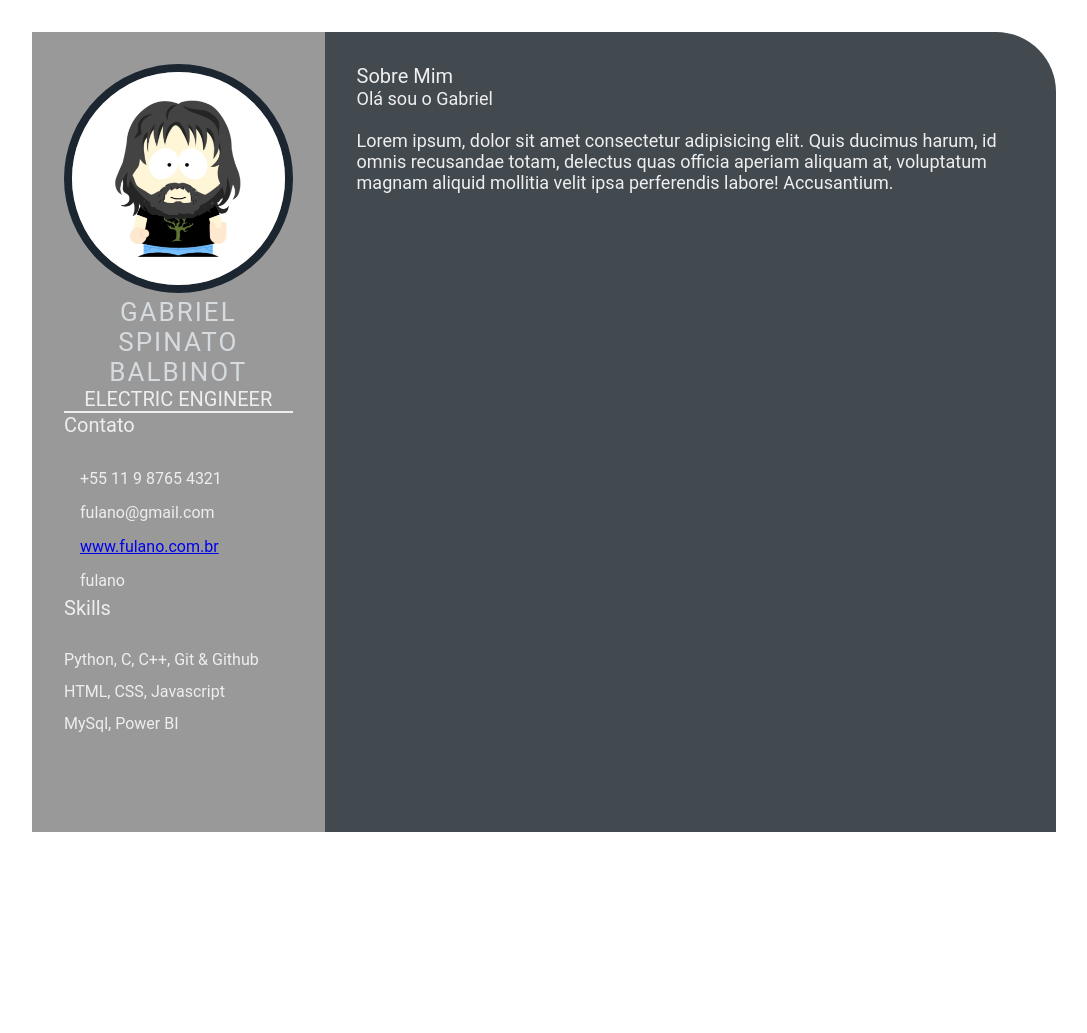
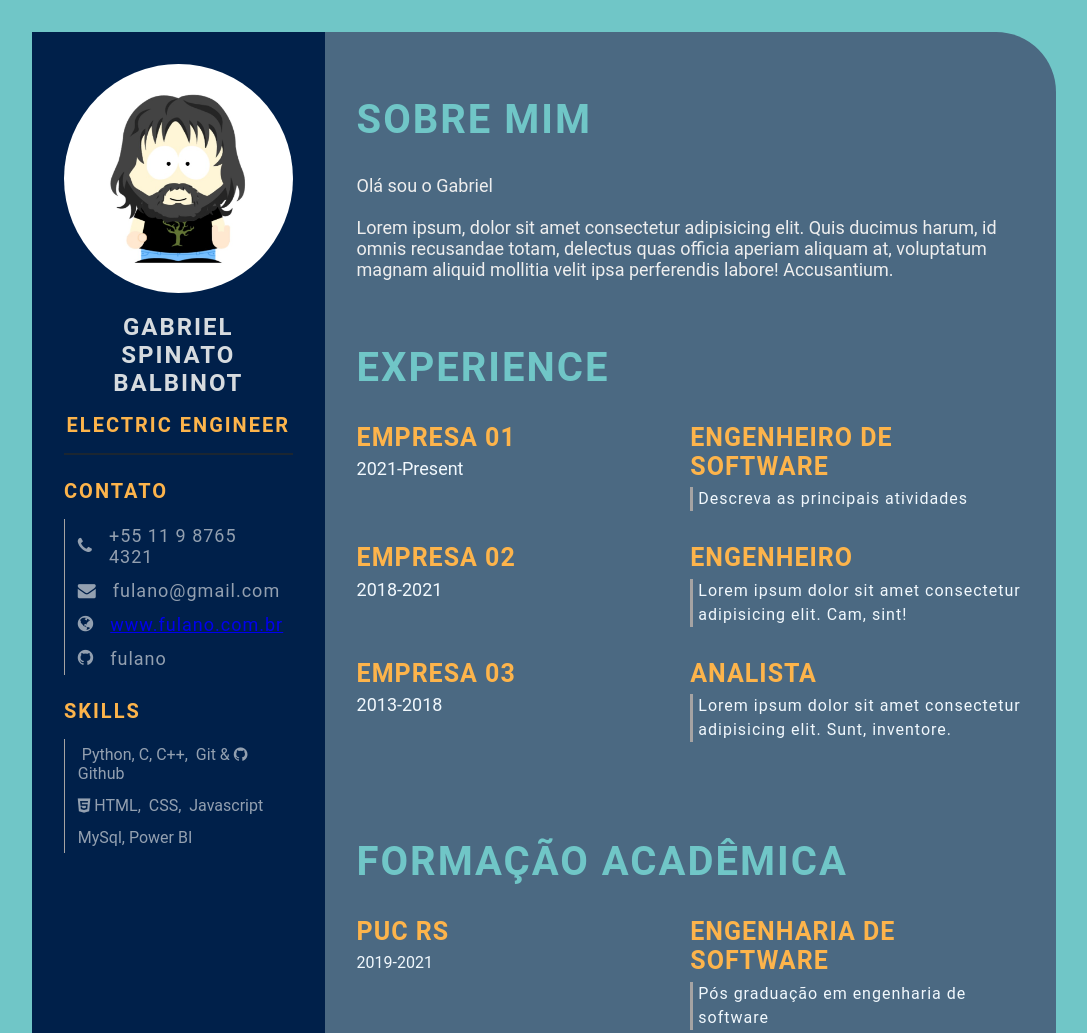
Before and after one commit to gabo-sb/ebac-jornadadev.github.io, a plain HTML site: page index.html in a window 1280 px wide. Shown: the top 1033 px of the page, without its empty margins (96-1183 px from the left). Before the commit the page ends 864 px from the top, so only its background shows below. Drawn offline with Linux system fonts and the light colour scheme.

Commit message:
Feature: Include Education part and CSS improvement

```diff
--- a/index.html
+++ b/index.html
@@ -7,6 +7,7 @@
     <meta name="viewport" content="width=device-width, initial-scale=1.0">
     <title>Gabriel CV</title>
 
+    <link rel="stylesheet" href="https://cdnjs.cloudflare.com/ajax/libs/font-awesome/4.7.0/css/font-awesome.min.css">
     <link rel="stylesheet" href="style.css">
 </head>
 
@@ -24,8 +25,8 @@
                     <p class="left-title">Contato</p>
                     <ul>
                         <li><i class="fa fa-phone"></i>+55 11 9 8765 4321</li>
-                        <li><i class="fa fa-envelop"></i>fulano@gmail.com</li>
-                        <li><i class="fa fa-globe"></i><a href="www.fulano.com.br">www.fulano.com.br</a></li>
+                        <li><i class="fa fa-envelope"></i>fulano@gmail.com</li>
+                        <li><i class="fa fa-globe"></i><a href="#">www.fulano.com.br</a></li>
                         <li><i class="fa fa-github"></i>fulano</li>
                     </ul>
                 </div>
@@ -33,10 +34,12 @@
                     <p class="left-title">Skills</p>
                     <ul>
                         <li>
-                            <p>Python, C, C++, Git & Github</p>
+                            <p><i class="fa-brands fa-python"></i> Python, C, C++, <i class="fa-brands fa-git-alt"></i>
+                                Git & <i class="fa-brands fa-github"></i> Github</p>
                         </li>
                         <li>
-                            <p>HTML, CSS, Javascript</p>
+                            <p><i class="fa-brands fa-html5"></i> HTML, <i class="fa-brands fa-css3-alt"></i> CSS, <i
+                                    class="fa-brands fa-js"></i> Javascript</p>
                         </li>
                         <li>
                             <p>MySql, Power BI</p>
@@ -59,6 +62,75 @@
 
                     </p>
                 </section>
+
+                <section class="experience gap">
+                    <div class="right-title">Experience</div>
+                    <div class="experience-contents">
+                        <div class="exp-left">
+                            <p class="exp-company-name">Empresa 01</p>
+                            <p class="exp-time-period">2021-Present</p>
+
+                        </div>
+                        <div class="exp-right">
+                            <p class="exp-position">Engenheiro de Software</p>
+                            <p class="exp-desc">Descreva as principais atividades </p>
+                        </div>
+                    </div>
+                    <div class="experience-contents">
+                        <div class="exp-left">
+                            <p class="exp-company-name">Empresa 02</p>
+                            <p class="exp-time-period">2018-2021</p>
+
+                        </div>
+                        <div class="exp-right">
+                            <p class="exp-position">Engenheiro</p>
+                            <p class="exp-desc">Lorem ipsum dolor sit amet consectetur adipisicing elit. Cam, sint!
+                            </p>
+                        </div>
+                    </div>
+                    <div class="experience-contents">
+                        <div class="exp-left">
+                            <p class="exp-company-name">Empresa 03</p>
+                            <p class="exp-time-period">2013-2018</p>
+
+                        </div>
+                        <div class="exp-right">
+                            <p class="exp-position">Analista</p>
+                            <p class="exp-desc">Lorem ipsum dolor sit amet consectetur adipisicing elit. Sunt,
+                                inventore.
+                            </p>
+                        </div>
+                    </div>
+                </section>
+                <!-- formação acadêmica-->
+                <section class="education gap">
+                    <div class="right-title">Formação Acadêmica</div>
+                    <div class="education-contents">
+                        <div class="education-left">
+                            <p class="education-school-name">PUC RS</p>
+                            <p class="educationp-time-period">2019-2021</p>
+                        </div>
+                        <div class="education-right">
+                            <p class="education-subject">Engenharia de Software</p>
+                            <p class="education-desc">
+                                Pós graduação em engenharia de software
+                            </p>
+                        </div>
+                    </div>
+                    <div class="education-contents">
+                        <div class="education-left">
+                            <p class="education-school-name">UPF</p>
+                            <p class="educationp-time-period">2010-2015</p>
+                        </div>
+                        <div class="education-right">
+                            <p class="education-subject">Engenharia Elétrica</p>
+                            <p class="education-desc">
+                                Graduação em Engenharia
+                            </p>
+                        </div>
+                    </div>
+                </section>
+                <!-- fim formação acadêmica-->
             </div>
         </section>
     </main>
--- a/style.css
+++ b/style.css
@@ -4,6 +4,20 @@
   box-sizing: border-box;
   list-style: none;
   font-family: 'Roboto', sans-serif;
+}
+
+body {
+  background-color: #70c6c7;
+}
+
+.fa,
+.fa-brands {
+  display: inline-block;
+  font: normal normal normal 14px/1 FontAwesome;
+  font-size: inherit;
+  text-rendering: auto;
+  -webkit-font-smoothing: antialiased;
+  -moz-osx-font-smoothing: grayscale;
 }
 
 .resume-contents {
@@ -17,13 +31,14 @@
 .left-section {
   grid-column: span 2;
   height: 100%;
-  background-color: #999999;
+  background-color: #00204a;
+  border-radius: 0px 0px 0px 60px;
 }
 
 .right-section {
   grid-column: span 5;
   height: 100%;
-  background-color: #424a50;
+  background-color: #4b6982;
   border-radius: 0px 60px 0px 0px;
 }
 
@@ -33,59 +48,82 @@
 
 .profile {
   width: 100%;
-  border-bottom: 2px solid #eeeeee;
+  border-bottom: 2px solid #1b2631;
 }
 
 .profile .profile-image {
   width: 100%;
   border-radius: 100%;
-  border: 8px solid #1b2631;
 }
 
 .name {
   color: #d6dbdf;
-  font-size: 26px;
+  font-size: 1.5rem;
   letter-spacing: 2px;
   text-transform: uppercase;
   text-align: center;
+  font-weight: bold;
+  padding: 1rem 0;
 }
 
 .profession {
-  color: #eeeeee;
+  color: #fdb44b;
   font-size: 20px;
   text-transform: uppercase;
   text-align: center;
+  letter-spacing: 2px;
+  font-weight: bold;
+  padding-bottom: 1rem;
 }
 
 /* .contact-info { border-bottom: 2px solid #1B2631; } */
 .left-title {
-  color: #eeeeee;
+  color: #fdb44b;
   font-size: 20px;
+  letter-spacing: 2px;
+  text-transform: uppercase;
+  font-weight: bold;
+  display: flex;
+  align-items: cente;
+}
+
+.contact-info {
+  padding-top: 1.5rem;
 }
 
 .contact-info ul {
-  padding-top: 1.5rem;
+  margin-top: 1rem;
+  border-left: 1.5px solid #a5a3a3;
 }
 
 .contact-info ul li,
 .references ul li {
-  padding: 0.4rem 0;
-  color: #eeeeee;
+  padding: 0.4rem 0.8rem;
+  /* color: #eeeeee; */
+  display: flex;
+  align-items: center;
+  color: #d6dbdfaf;
+  letter-spacing: 1px;
+  font-size: 18px;
 }
 
 .contact-info ul li i,
 .references ul li i {
   padding-right: 1rem;
   font-size: 18px;
-  color: #eeeeee;
+  color: #d6dbdfaf;
 }
 
-.skills ul {
+.skills {
   padding-top: 1.5rem;
 }
+.skills ul {
+  margin-top: 1rem;
+  border-left: 1.5px solid #a5a3a3;
+}
 .skills ul li p {
-  padding: 0.4rem 0;
-  color: #eeeeee;
+  padding: 0.4rem 0.8rem;
+  color: #d6dbdfaf;
 }
 
 .right-section-contents {
@@ -94,7 +132,16 @@
 
 .right-title {
   color: #eeeeee;
-  font-size: 20px;
+  /* border-bottom: 2px solid #eeeeee; */
+  color: #70c6c7;
+  font-size: 40px;
+  letter-spacing: 2px;
+  text-transform: uppercase;
+  font-weight: bold;
+  display: flex;
+  align-items: center;
+  padding: 2rem 0;
+  position: relative;
 }
 
 .gap {
@@ -104,3 +151,50 @@
   font-size: 18px;
   color: #eeeeee;
 }
+
+.experience-contents,
+.education-contents,
+.awards-contents {
+  display: grid;
+  grid-template-columns: repeat(2, 1fr);
+  padding-bottom: 2rem;
+  color: #f1f8fd;
+}
+
+.exp-company-name,
+.education-school-name,
+.awards-company-name {
+  font-size: 25px;
+  font-weight: bold;
+  text-transform: uppercase;
+  letter-spacing: 1px;
+  color: #fdb44b;
+  padding-bottom: 0.4rem;
+}
+
+.exp-time-period,
+.education-time-period,
+.awards-time-period {
+  font-size: 18px;
+}
+
+.exp-position,
+.education-subject,
+.awards-name {
+  font-size: 25px;
+  font-weight: bold;
+  text-transform: uppercase;
+  letter-spacing: 1px;
+  color: #fdb44b;
+  padding-bottom: 0.4rem;
+}
+
+.exp-desc,
+.education-desc,
+.awards-desc {
+  font-size: 16px;
+  padding-left: 5px;
+  letter-spacing: 1px;
+  line-height: 1.5rem;
+  border-left: 3px solid #a5a3a3;
+}
```
